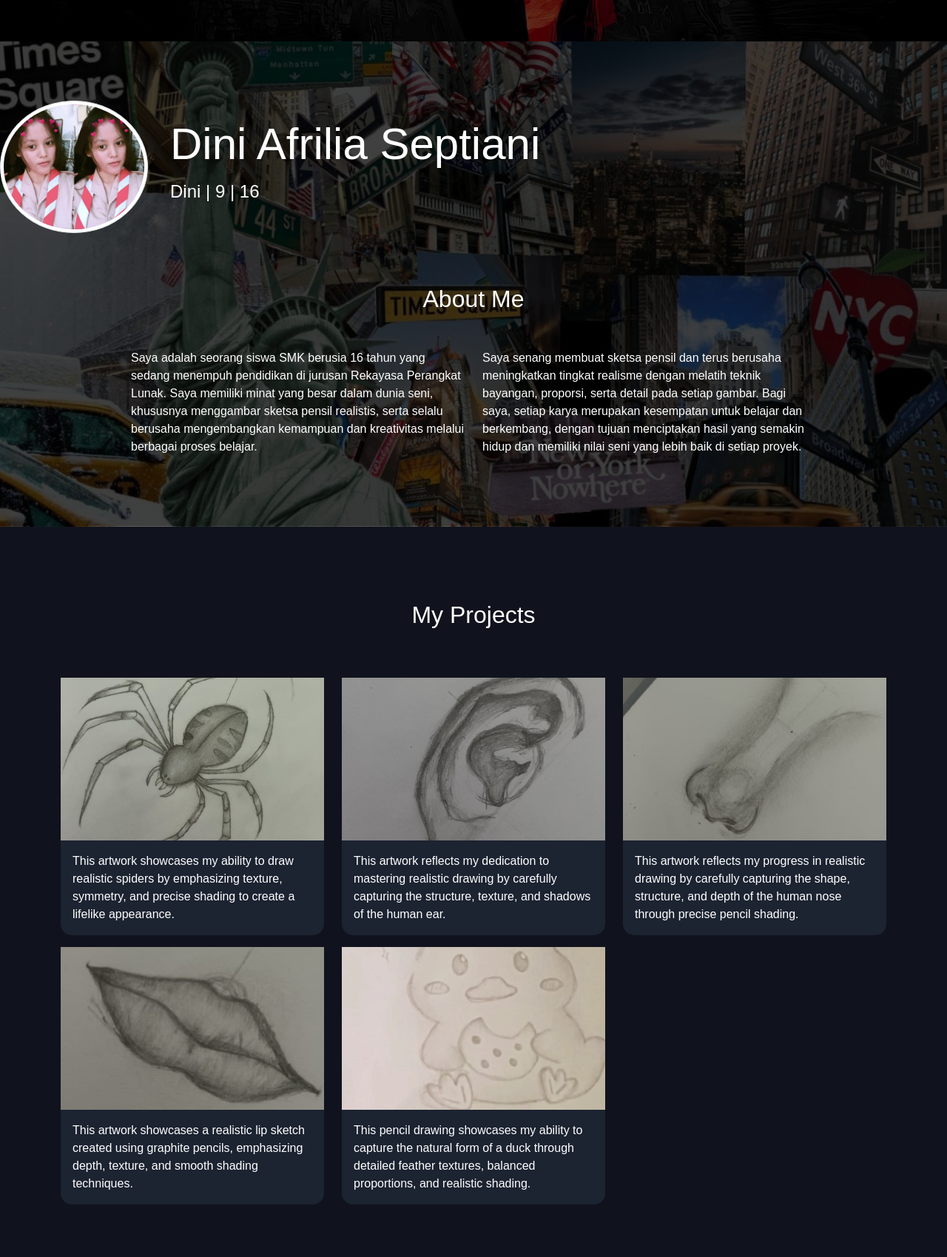
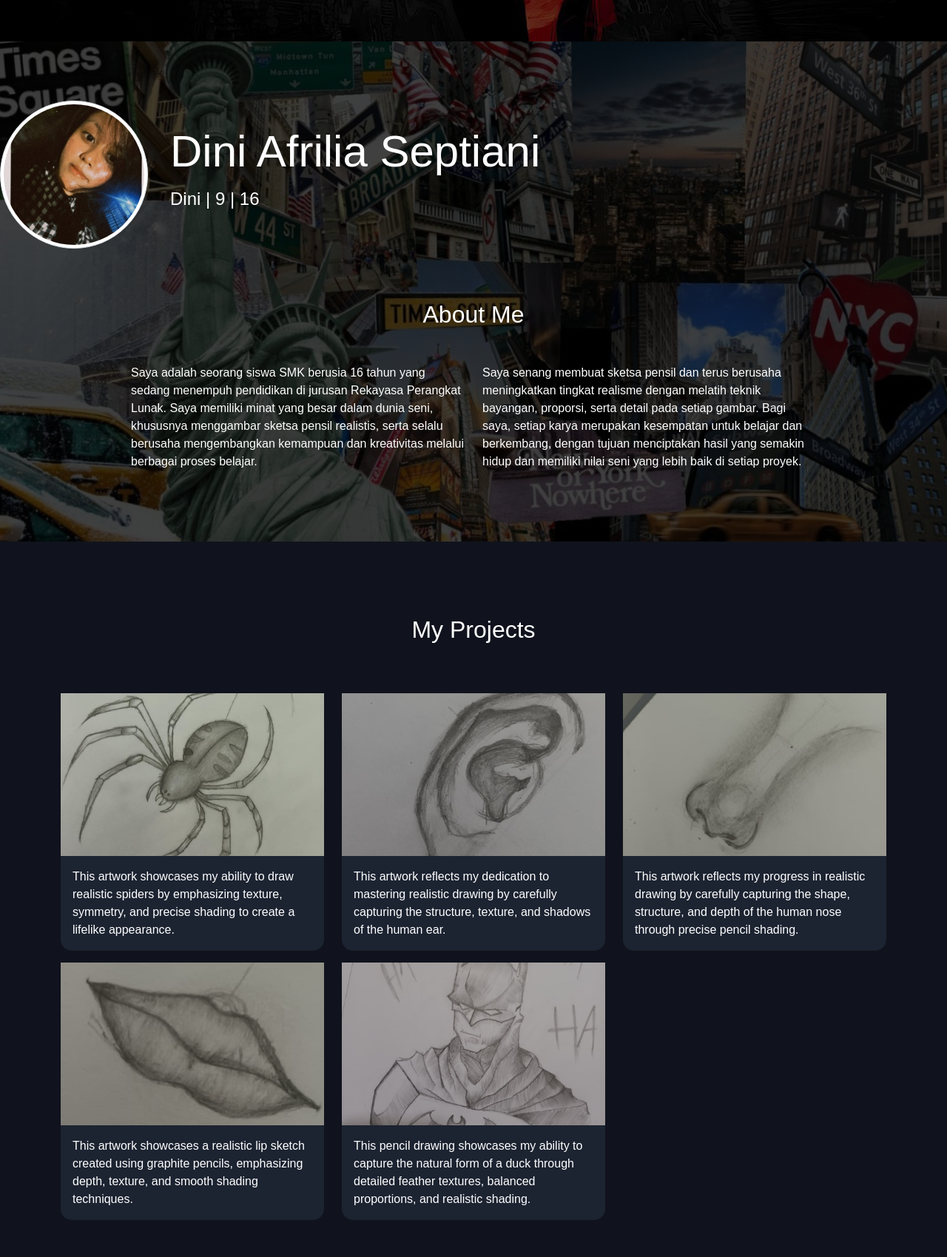
Before and after one commit to dini-boop/asterSkye, a plain HTML site: page index.html in a window 1280 px wide. Shown: the part 800-2499 px from the top of the page at 74% size. Drawn offline with nearby package versions, Linux system fonts and the light colour scheme.

Commit message:
Update portfolio images

```diff
--- a/index.html
+++ b/index.html
@@ -78,7 +78,7 @@ Contact Me
    <section id="about">
 
   <div class="profile-header">
-      <img src="img/dini.jpeg" Dini Afrilia S width="200" class="rounded-circle img-thumbnail" />
+      <img src="img/foto (1).jpeg" Dini Afrilia S width="200" class="rounded-circle img-thumbnail" />
       <div class="profile-text">
           <h1>Dini Afrilia Septiani</h1>
           <p>Dini | 9 | 16</p>
@@ -152,12 +152,14 @@ Contact Me
 
           <div class="col-md-4 mb-3">
             <div class="card">
-              <img src="img/duck.jpeg" card-img-top alt="..." />
+              <img src="img/batman.jpeg" card-img-top alt="..." />
               <div class="card-body">
                 <p class="card-text">This pencil drawing showcases my ability to capture the natural form of a duck through detailed feather textures, balanced proportions, and realistic shading.</p>
               </div>
             </div>
           </div>
+
+
         </div>
       </div>
       <svg xmlns="http://www.w3.org/2000/svg" viewBox="0 0 1440 320">
```
Also changed, not shown: img/batman.jpeg (added), img/foto (1).jpeg (added), 2 other files.
